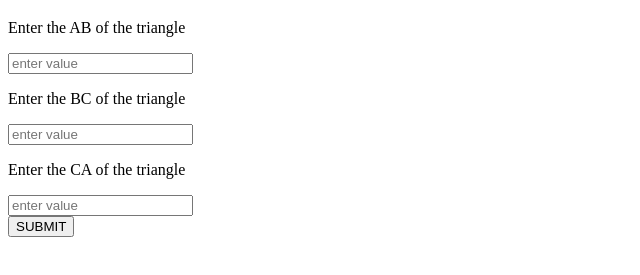
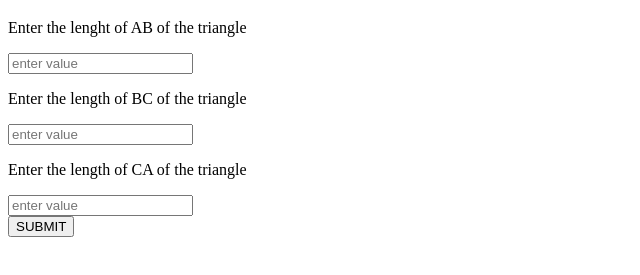
Before and after one commit to Kernael92/triangle, a plain HTML site: page index.html in a window 1280 px wide. Shown: the part 61-336 px from the top of the page, without its empty margins (0-640 px from the left). Drawn offline with Linux system fonts and the light colour scheme.

Commit message:
add the information added to the <p> of the html file

```diff
--- a/index.html
+++ b/index.html
@@ -7,11 +7,11 @@
    <body>
  <script src="js/script.js" type="text/javascript"></script>
       <h1>Checking the type of triangles</h1>
-      <p>Enter the AB of the triangle</p>
+      <p>Enter the lenght of AB of the triangle</p>
       <input type="number" id="AB" placeholder="enter value"><br>
-      <p>Enter the BC of the triangle</p>
+      <p>Enter the length of BC of the triangle</p>
       <input type="number" id="BC" placeholder="enter value"><br>
-      <p>Enter the CA of the triangle</p>
+      <p>Enter the length of CA of the triangle</p>
       <input type="number" id="CA" placeholder="enter value"><br>
       <button type="button" onclick="triangles();">SUBMIT</button>
    </body>
```
